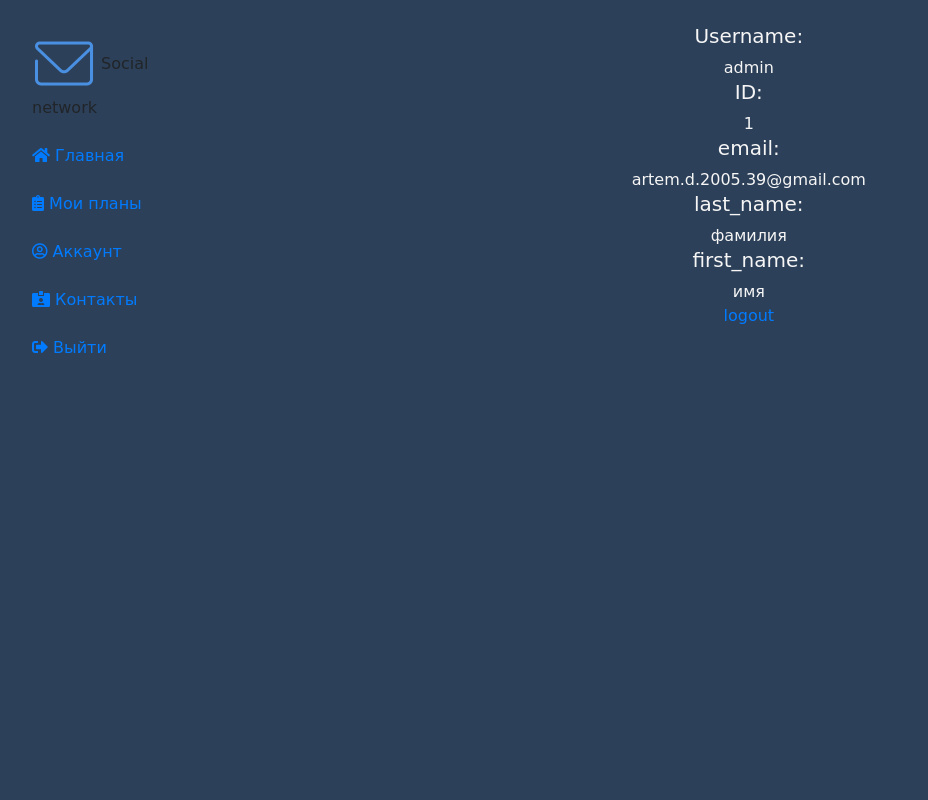
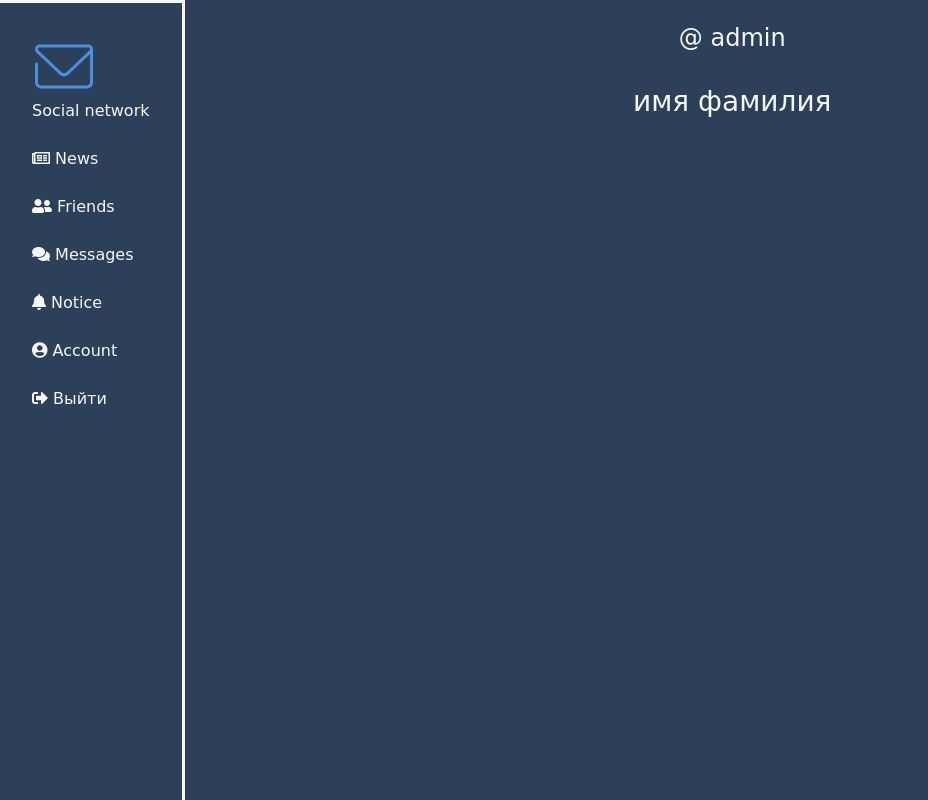
Before and after one commit to ArtemDyrdin/Social-Network, a Django app: page /account in a window 1280 px wide. Shown: the whole page, without its empty margins (0-928 px from the left). Run offline with Django 3.2, Linux system fonts and the light colour scheme; a user stored in the database is signed in; some libraries are stand-ins or nearby versions.

Commit message:
Сделал боковую панель

```diff
--- a/socialNet/apps/network/static/network/base.css
+++ b/socialNet/apps/network/static/network/base.css
@@ -76,11 +76,15 @@ main {
 
 aside {
   float: left;
-  max-width: 17%;
+  max-width: 20%;
   height: 100vh;
   padding: 2.5%;
   position: sticky;
   top: 0;
+  background-color: #2d4059;
+  color: #f6f6f6;
+  border-right: 3px solid #f6f6f6;
+  border-top: 3px solid #f6f6f6;
 }
 
 aside ul {
@@ -94,6 +98,7 @@ aside ul {
 aside ul li {
   display: block;
   transition: all 0.2s ease;
+  color: #f6f6f6;
 }
 
 aside ul li:hover,
--- a/socialNet/apps/network/templates/network/account.html
+++ b/socialNet/apps/network/templates/network/account.html
@@ -3,15 +3,13 @@
 {% block title %}{{ title }}{% endblock %}
 
 {% block body%}
-<br>
 <div>
-    <h5>Username: </h5>
-    <span>{{ user.username }}</span>
-    <span><h5>ID: </h5>{{ user.id }}</span>
-    <span><h5>email: </h5>{{ user.email }}</span>
-    <span><h5>last_name: </h5>{{ user.last_name }}</span>
-    <span><h5>first_name: </h5>{{ user.first_name }}</span>
+    <div></div>
+    <br>
+    <h4>@ {{ user.username }}</h4>
+    <br>
+    <h3>{{user.first_name}} {{ user.last_name }}</h3>
+
 </div>
-<a href="{% url 'logout' %}">logout</a>
 
 {% endblock %}
--- a/socialNet/apps/network/templates/network/base.html
+++ b/socialNet/apps/network/templates/network/base.html
@@ -13,13 +13,15 @@
         {% if user.is_authenticated %}
             <aside>
                 <img src="static/imges/icon-3.png" max-width="100" alt="Logo" class="logo">
+                <br>
                 <span class="logo">Social network</span>
                 <br><br>
                 <ul>
-                    <a href=""><li><i class="fas fa-home"></i> Главная</li></a><br>
-                    <a href=""><li><i class="fas fa-clipboard-list"></i> Мои планы</li></a><br>
-                    <a href=""><li><i class="far fa-user-circle"></i> Аккаунт</li></a><br>
-                    <a href=""><li><i class="fas fa-id-card-alt"></i> Контакты</li></a><br>
+                    <a href=""><li><i class="far fa-newspaper"></i> News</li></a><br>
+                    <a href=""><li><i class="fas fa-user-friends"></i> Friends</li></a><br>
+                    <a href=""><li><i class="fas fa-comments"></i> Messages</li></a><br>
+                    <a href=""><li><i class="fas fa-bell"></i> Notice</li></a><br>
+                    <a href="{% url 'account' %}"><li><i class="fas fa-user-circle"></i> Account</li></a><br>
                     <a href="{% url 'logout' %}"><li><i class="fas fa-sign-out-alt"></i> Выйти</li></a>
                 </ul>
             </aside>
```
